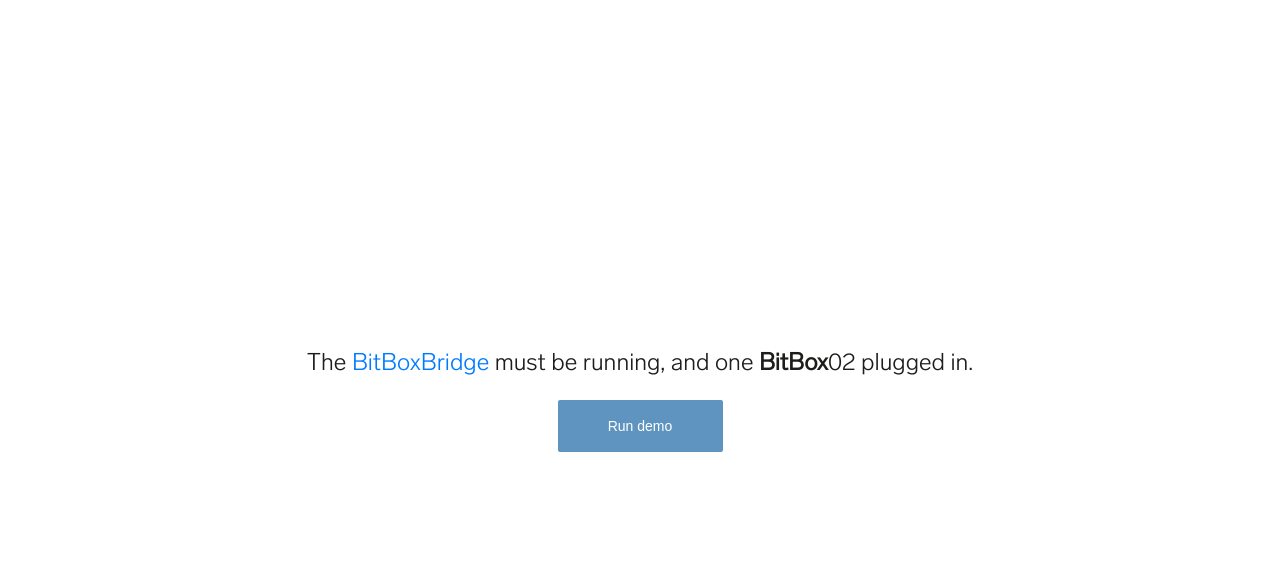
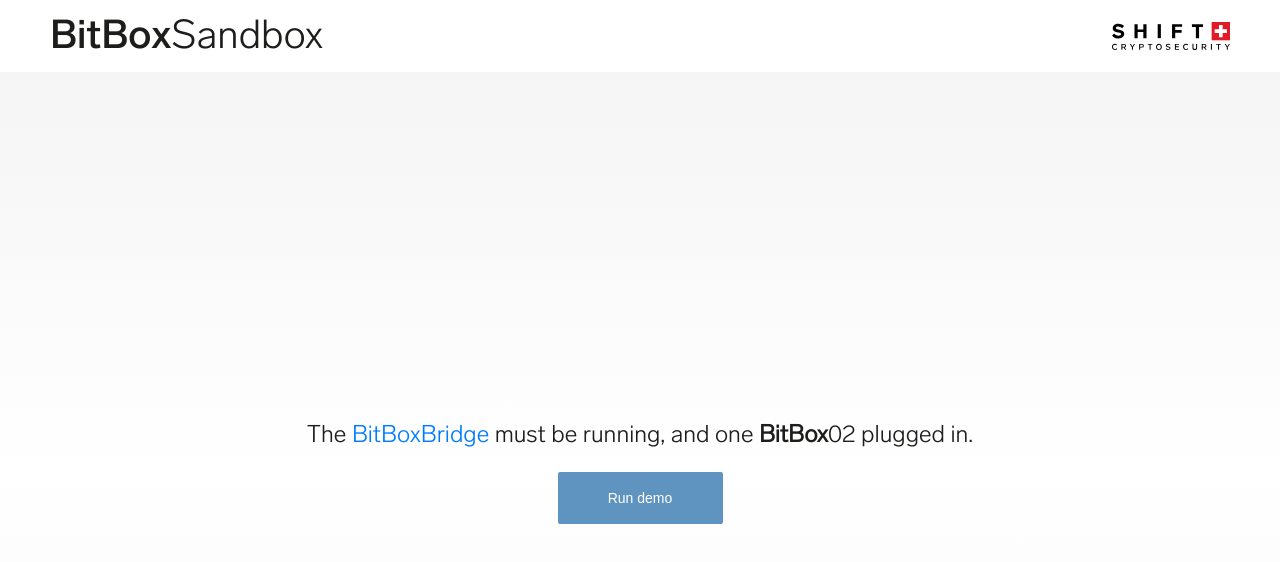
Before and after one commit to BitBoxSwiss/bitbox02-api-js, a website: page demo/index.html in a window 1280 px wide. Drawn offline with nearby package versions, Linux system fonts and the light colour scheme; files whose address does not match are found by name.

Commit message:
demo-ui: add header to the demo

```diff
--- a/demo/index.html
+++ b/demo/index.html
@@ -8,7 +8,17 @@
         <script type="module" src="demo.js"></script>
     </head>
     <body>
-        <div id="intro" class="introContainer">
+        <div id="nav" class="nav-container">
+            <nav class="nav-content col-xs-12">
+                <div class="content-width flex flex-between flex-items-center">
+                    <h1 class="m-bottom-none">BitBox<span class="lab-light">Sandbox</span></h1>
+                    <div class="logo">
+                        <img src="./assets/images/shift_logo.svg" alt="Shift crypto logo" class="logoImage">
+                    </div>
+                </div>
+            </nav>
+        </div>
+        <div id="intro" class="introContainer gray-gradient">
             <h4 class="lab-light m-bottom-medium">
                 The <a href="https://github.com/digitalbitbox/bitbox-bridge/releases/">BitBoxBridge</a> must
                 be running, and one <strong>BitBox</strong>02 plugged in.
--- a/demo/style.css
+++ b/demo/style.css
@@ -90,6 +90,8 @@
   overflow: hidden;
   position: fixed;
 }
+
+h1 { font-family: 'labMedium', sans-serif; }
 
 h3 {
     margin-bottom: var(--spaceMedium);
@@ -235,4 +237,55 @@
     font-size: 20px;
     padding: 30px 0;
     margin-bottom: 0;
-  }
+}
+
+.content-width {
+  margin: 0 auto;
+  max-width: var(--contentWidth);
+  width: 100%;
+}
+
+.nav-container {
+  z-index: 20;
+  width: 100%;
+  transition: background-color ease-in 0.2s;
+  background-color: var(--white);
+}
+
+.nav-container.sticky {
+  margin-bottom: 51px;
+}
+
+.nav-container.solid {
+  background-color: var(--white);
+  box-shadow: 0px 0px 3px rgba(0, 0, 0, 0.2);
+}
+
+.nav-content {
+  height: var(--headerHeight);
+  display: flex;
+  flex-direction: row;
+  justify-content: space-between;
+  align-items: center;
+}
+
+.nav-content .logo {
+  height: var(--logoHeight);
+}
+
+.nav-content .logo .logoImage {
+  height: var(--logoHeight);
+  color: var(--black);
+  width: auto !important;
+}
+
+.solid .nav-content .logo .logoImage {
+  color: black;
+}
+
+/* GRAY (DARK) SECTION SPECIFICATIONS */
+.gray-gradient {
+  background-size: cover;
+  background-repeat: no-repeat;
+  background: linear-gradient(180deg, #F5F5F5, #FFFFFF, #F5F5F5);
+}
```
Also changed, not shown: demo/assets/images/shift_logo.svg (added).
